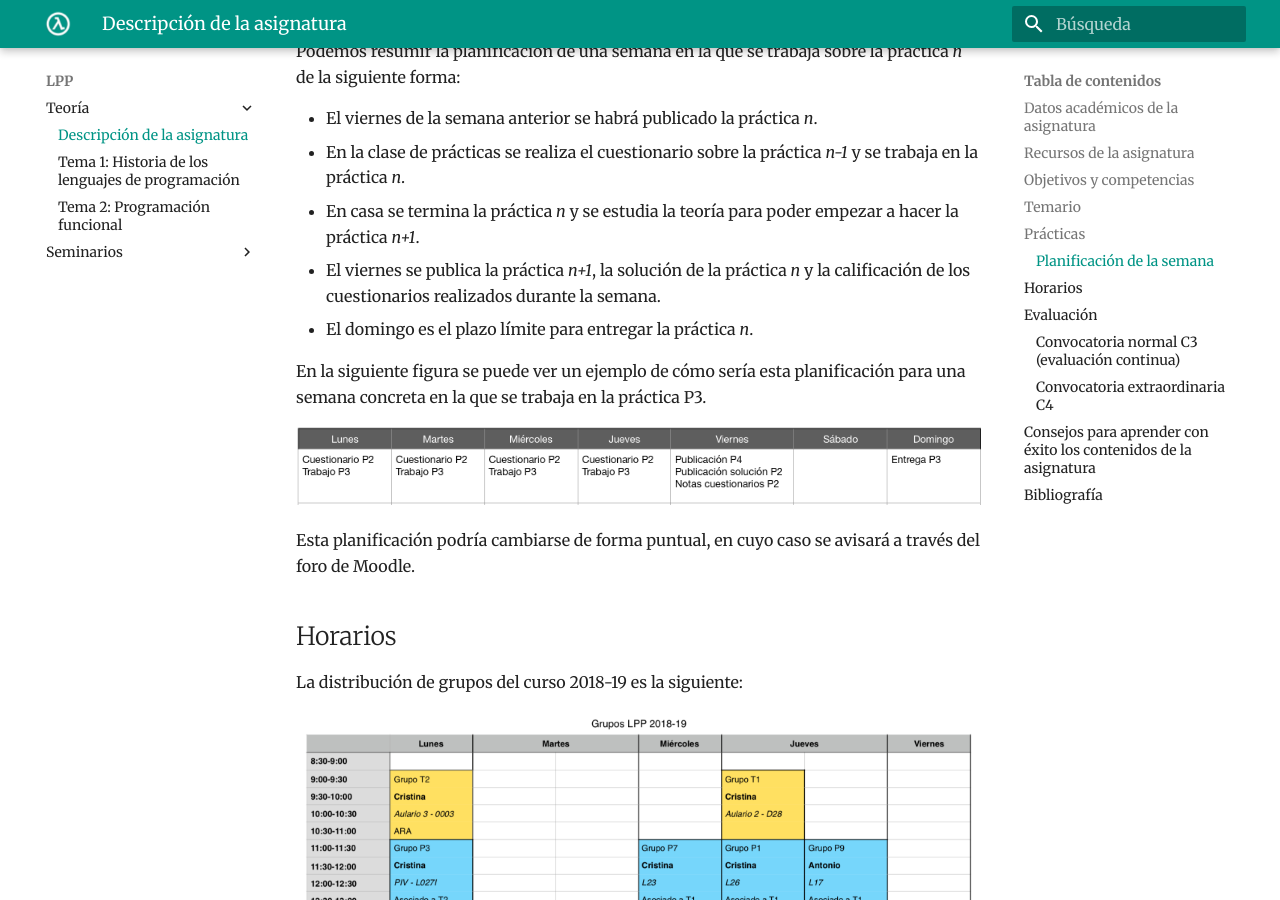
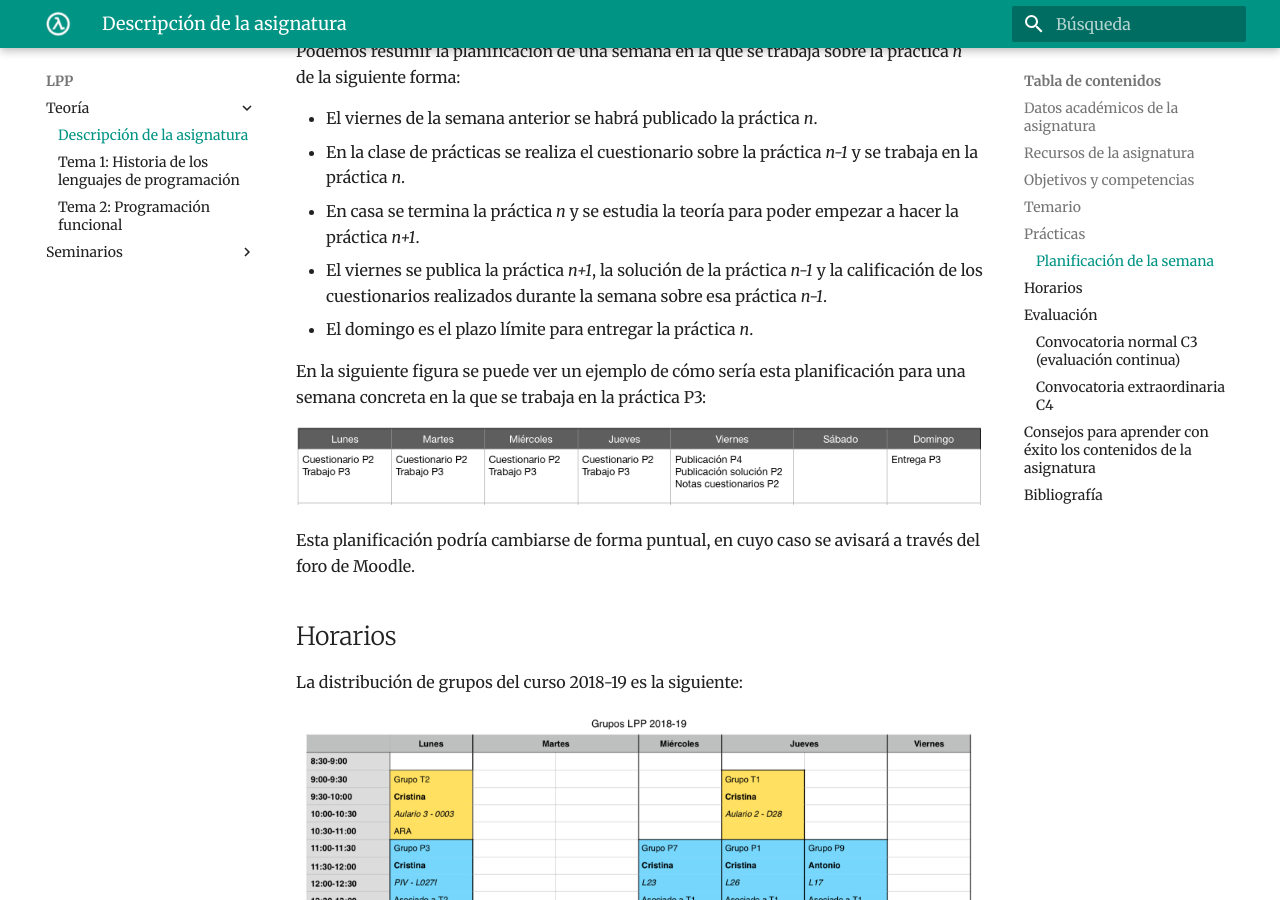
Before and after one commit to domingogallardo/apuntes-lpp, an MkDocs documentation site: the page built from docs/teoria/tema00-descripcion-asignatura/tema00-descripcion-asignatura.md, in a window 1280 px wide and 900 px high, scrolled down 4413 px. Built offline with MkDocs 1.6.1 and Material for MkDocs 9.7.7, drawn with Linux system fonts in a browser that asks for light colours.

Commit message:
Corrección

```diff
--- a/docs/teoria/tema00-descripcion-asignatura/tema00-descripcion-asignatura.md
+++ b/docs/teoria/tema00-descripcion-asignatura/tema00-descripcion-asignatura.md
@@ -180,12 +180,13 @@ sobre la práctica _n_ de la siguiente forma:
 - En casa se termina la práctica _n_ y se estudia la teoría para
   poder empezar a hacer la práctica _n+1_.
 - El viernes se publica la práctica _n+1_, la solución de la práctica
-  _n_ y la calificación de los cuestionarios realizados durante la semana.
+  _n-1_ y la calificación de los cuestionarios realizados durante la
+  semana sobre esa práctica _n-1_.
 - El domingo es el plazo límite para entregar la práctica _n_.
 
 En la siguiente figura se puede ver un ejemplo de cómo sería esta
 planificación para una semana concreta en la que se trabaja en la
-práctica P3.
+práctica P3:
 
 <img src="imagenes/semana-practicas.png" width="800px"/>
 
```
